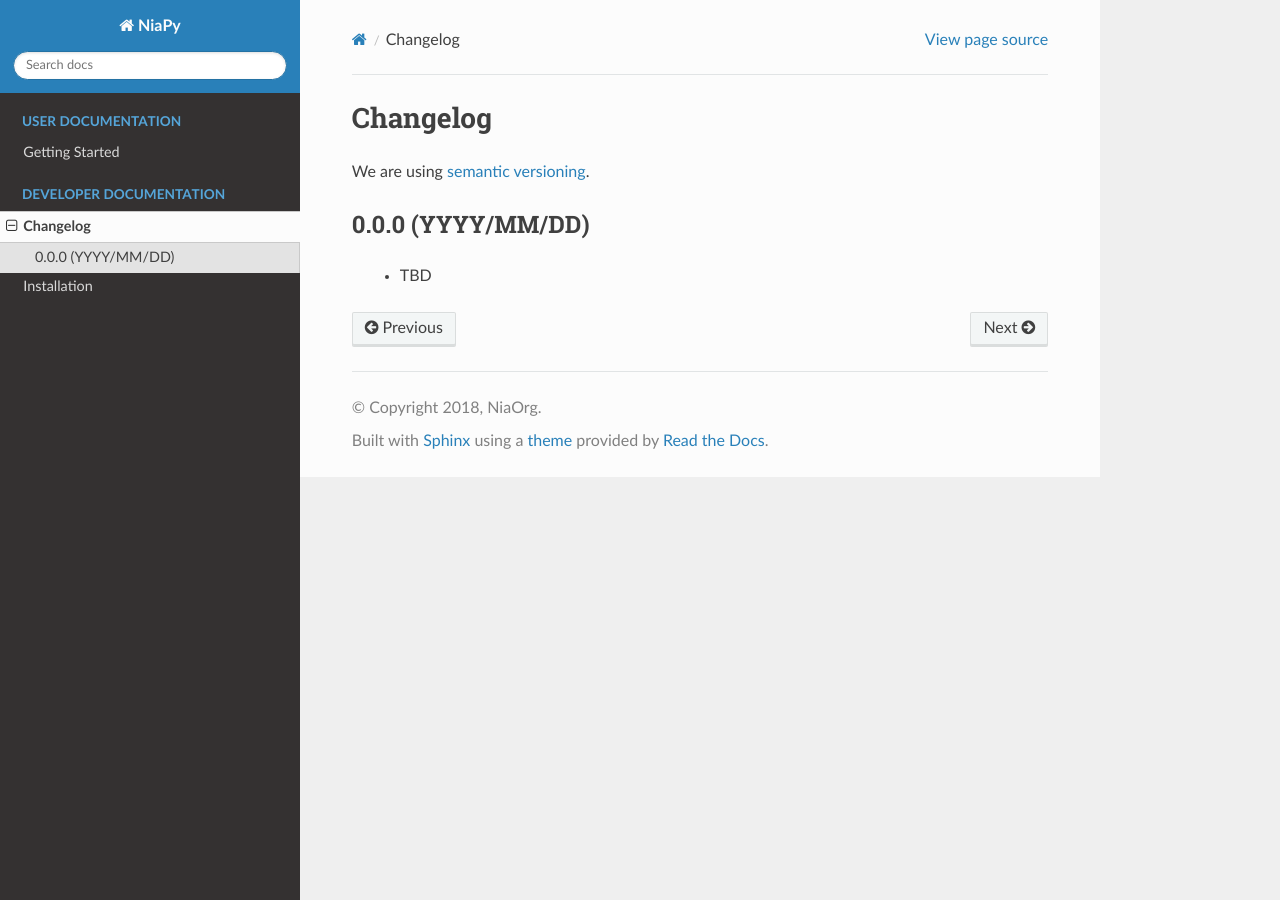
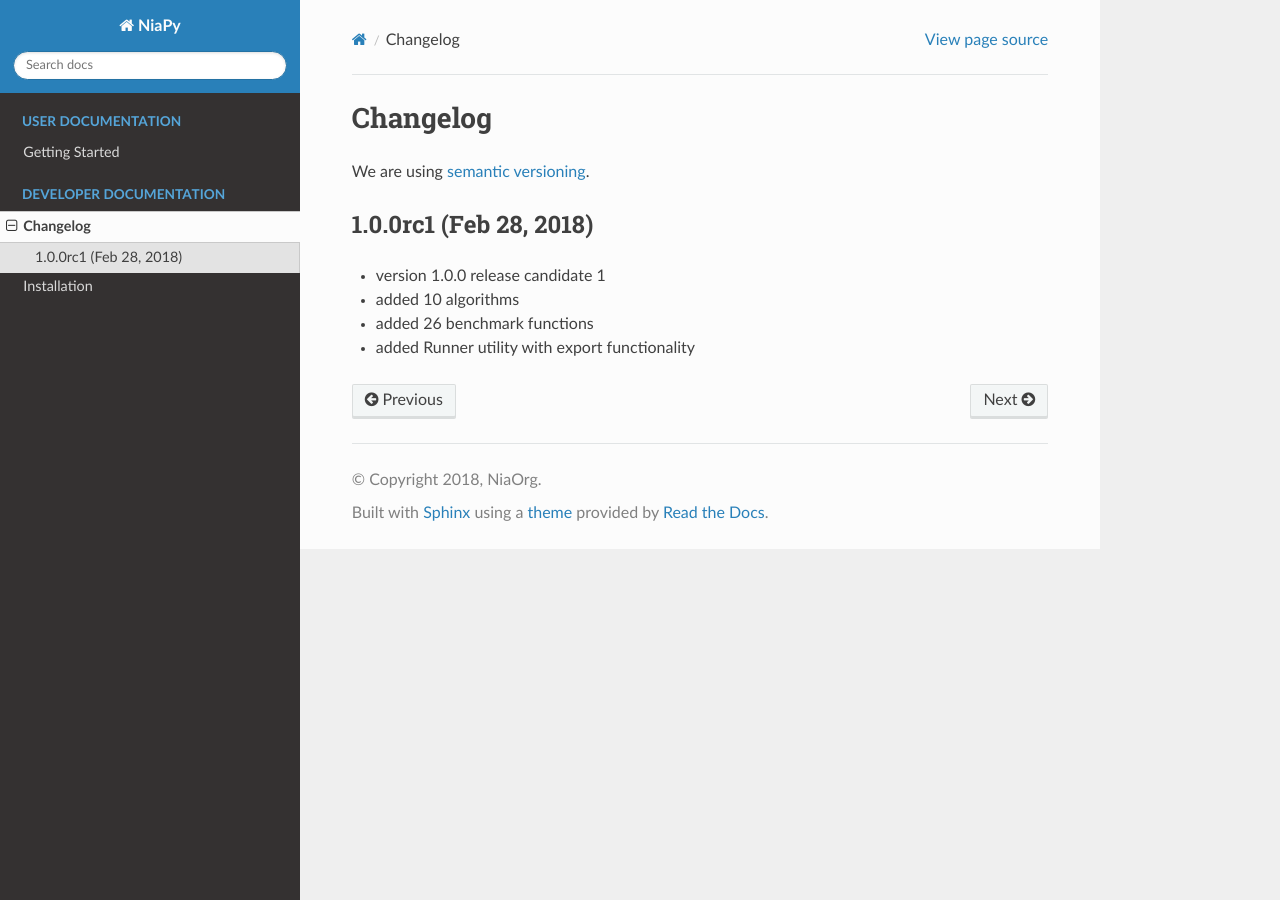
Before and after one commit to NiaOrg/NiaPy, a Sphinx documentation site: the page built from docs/source/changelog.rst, in a window 1280 px wide. Built offline with Sphinx 7.4.7 and the Read the Docs theme 2.0.0, drawn with Linux system fonts in a browser that asks for light colours; pages that are not in the unit, such as notebooks, are missing from menus.

Commit message:
version 1.0.0rc1

```diff
--- a/NiaPy/__init__.py
+++ b/NiaPy/__init__.py
@@ -12,7 +12,7 @@ from NiaPy import algorithms, benchmarks
 
 __all__ = ['algorithms', 'benchmarks']
 __project__ = 'NiaPy'
-__version__ = '0.1.3a2'
+__version__ = '1.0.0rc1'
 
 VERSION = "{0} v{1}".format(__project__, __version__)
 
--- a/docs/source/changelog.rst
+++ b/docs/source/changelog.rst
@@ -3,7 +3,9 @@ Changelog
 
 We are using `semantic versioning <https://semver.org/>`_.
 
-0.0.0 (YYYY/MM/DD)
-------------------
-
- - TBD
+1.0.0rc1 (Feb 28, 2018)
+-------
+- version 1.0.0 release candidate 1
+- added 10 algorithms
+- added 26 benchmark functions
+- added Runner utility with export functionality
--- a/setup.py
+++ b/setup.py
@@ -58,7 +58,7 @@ setuptools.setup(
     license='MIT',
     classifiers=[
         # TODO: update this list to match your application: https://pypi.python.org/pypi?%3Aaction=list_classifiers
-        'Development Status :: 2 - Pre-Alpha',
+        'Development Status :: 4 - Beta',
         'Intended Audience :: Developers',
         'Intended Audience :: Science/Research',
         'Natural Language :: English',
```
Also changed, not shown: CHANGELOG.md (+5 -12 lines), README.rst (+5 -15 lines).
